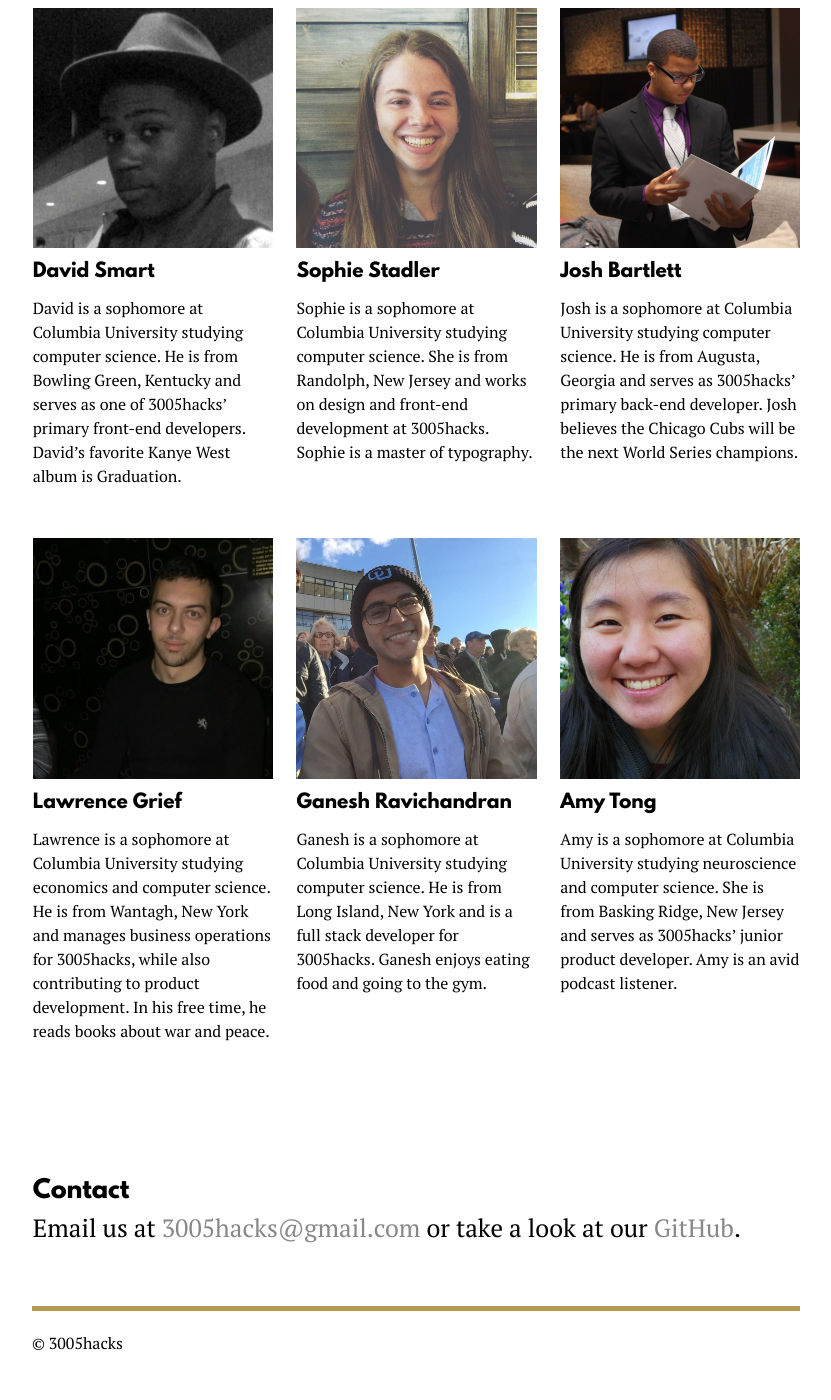
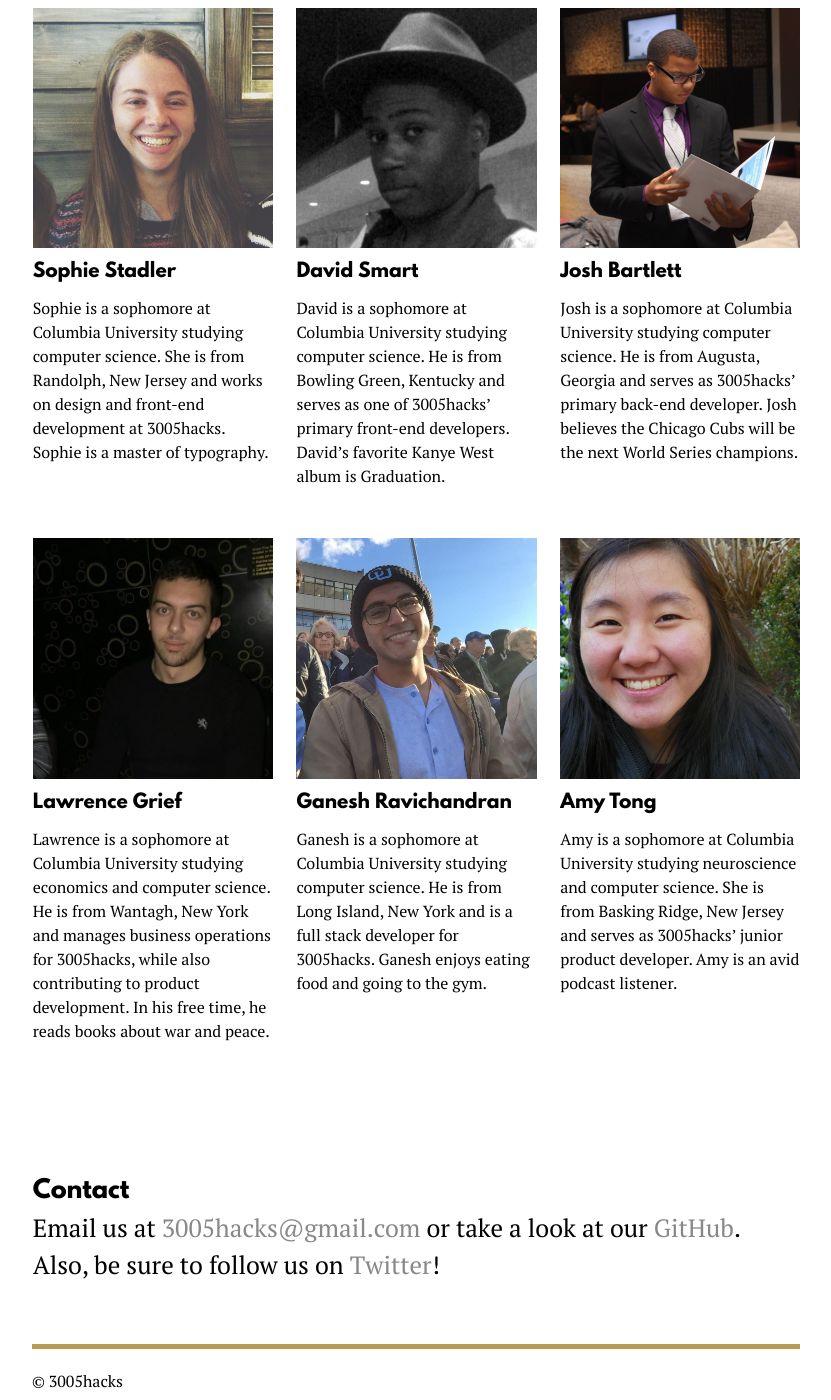
Before and after one commit to 3005hacks/3005hacks, a Jekyll site: the page built from index.html, in a window 1280 px wide and 1400 px high, scrolled down 768 px. Shown: the whole window, without its empty margins (224-1055 px from the left). Built offline with Jekyll 4.4.1, drawn with Linux system fonts in a browser that asks for light colours; nearby versions of some CDN libraries.

Commit message:
Added twitter handle!
Self explanatory

```diff
--- a/_data/contact.yml
+++ b/_data/contact.yml
@@ -1,2 +1,3 @@
 - email: '3005hacks@gmail.com'
   github: 'http://github.com/3005hacks'
+  twitter: 'http://twitter.com/3005hacks'
--- a/index.html
+++ b/index.html
@@ -55,7 +55,7 @@ title: 3005hacks
   <div class="unit span-grid">
   {% for link in site.data.contact %}
     <h2 class="heading">Contact</h2>
-    <p>Email us at <a href="mailto:{{ link.email }}">{{ link.email }}</a> or take a look at our <a href="{{ link.github }}">GitHub</a>.</p>
+    <p>Email us at <a href="mailto:{{ link.email }}">{{ link.email }}</a> or take a look at our <a href="{{ link.github }}">GitHub</a>. Also, be sure to follow us on <a href="{{ link.twitter }}">Twitter</a>!</p>
   {% endfor %}
   </div>
 </div>
```
Also changed, not shown: _data/members.yml (+8 -8 lines).
